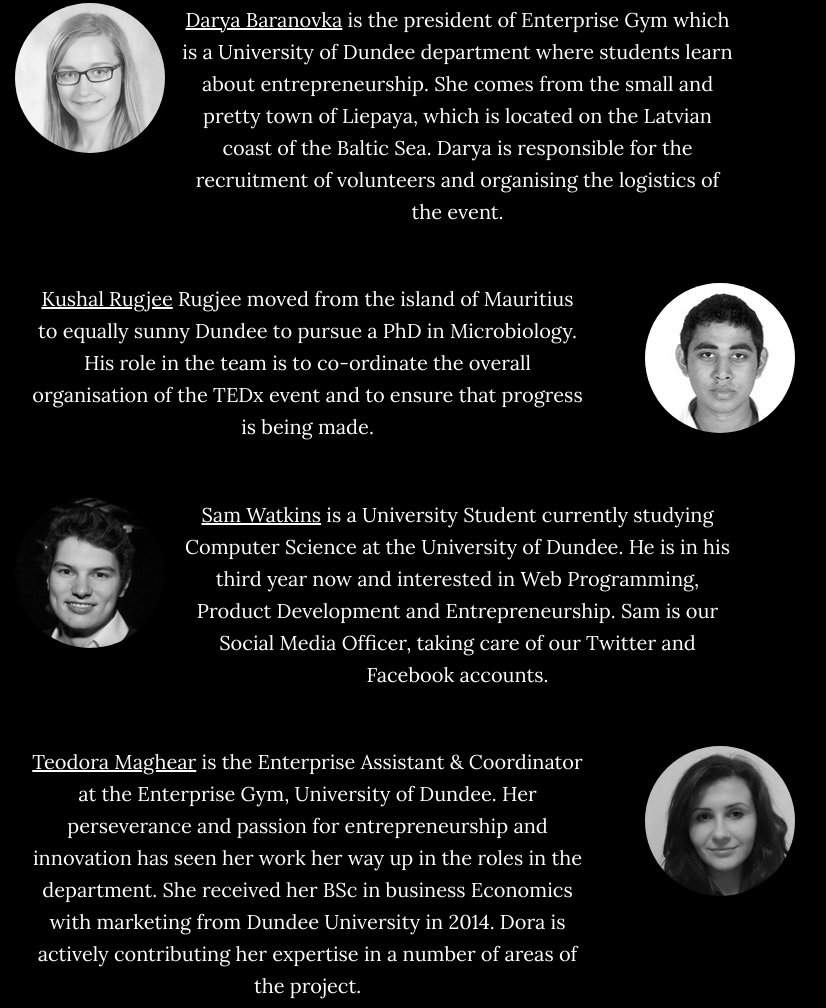
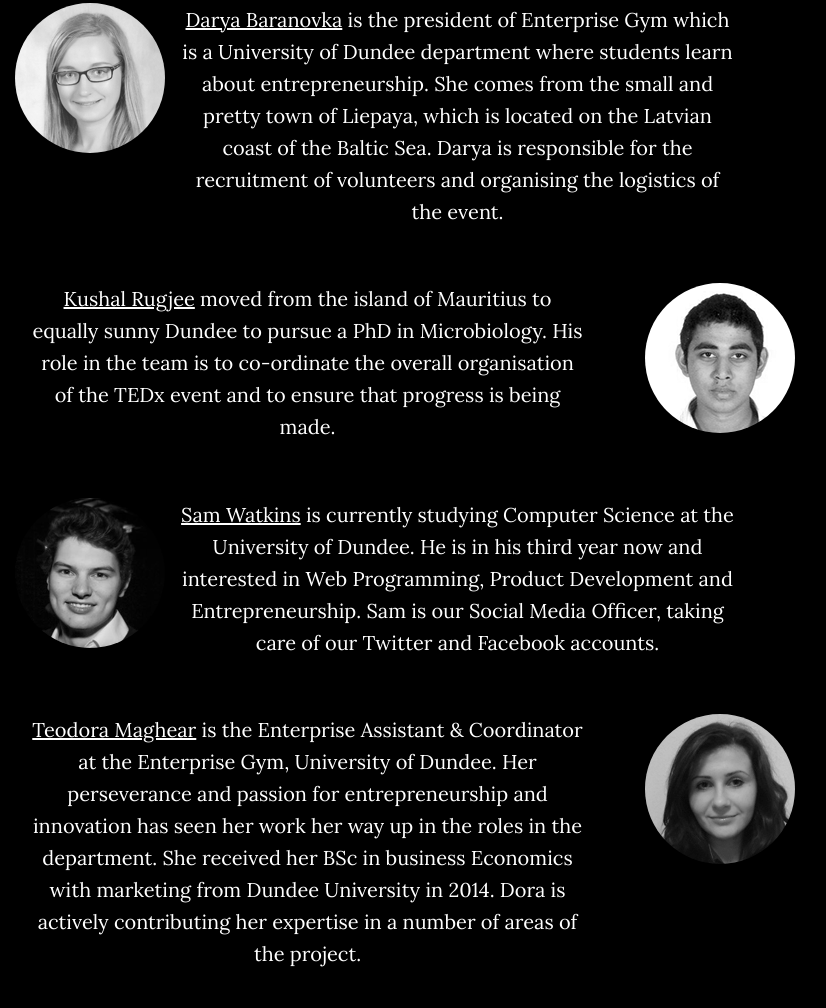
Before and after one commit to tedxuod/tedxuod.github.io, a plain HTML site: page index.html in a window 1280 px wide. Shown: the part 3914-4922 px from the top of the page, without its empty margins (235-1061 px from the left). Drawn offline with Linux system fonts and the light colour scheme; some packages are replaced by stand-ins of ours.

Commit message:
More typos

```diff
--- a/index.html
+++ b/index.html
@@ -246,7 +246,7 @@
         <div class="row">
             <img src="img/kushal.png" alt="Image" class='img-responsive pull-right navbar-vertical-align img-circle' style="max-width:100%;height:auto;">
             <div class="col-md-9">
-                <p><ins>Kushal Rugjee</ins> Rugjee moved from the island of
+                <p><ins>Kushal Rugjee</ins> moved from the island of
                     Mauritius to equally sunny Dundee to pursue a PhD in
                     Microbiology. His role in the team is to co-ordinate the
                     overall organisation of the TEDx event and to ensure that
@@ -260,9 +260,8 @@
             <img src="img/sam.png" alt="Image" class='img-responsive pull-left navbar-vertical-align img-circle' style="max-width:100%;height:auto;">
             <div class="col-md-3"></div>
             <div class="col-md-9">
-                <p><ins>Sam Watkins</ins>  is a University Student
-                    currently studying Computer Science at the University of
-                    Dundee. He is in his third year now and interested in Web
+                <p><ins>Sam Watkins</ins> is currently studying Computer Science at the University of Dundee.
+                    He is in his third year now and interested in Web
                     Programming, Product Development and Entrepreneurship. Sam
                     is our Social Media Officer, taking care of our Twitter and
                     Facebook accounts.</p>
@@ -299,7 +298,7 @@
         <div class="row">
             <img src="img/yuri.png" alt="Image" class='img-responsive pull-right navbar-vertical-align img-circle' style="max-width:100%;height:auto;">
             <div class="col-md-9">
-                <p><ins>Yuri  Alexandrov</ins> iis currently pursuing a master’s
+                <p><ins>Yuri  Alexandrov</ins> is currently pursuing a master’s
                     degree in Data Engineering. He studies Data because he likes
                     to observe and find patterns in the environment that
                     surrounds us. Yuri serves as a curator along with Sarah in
```
